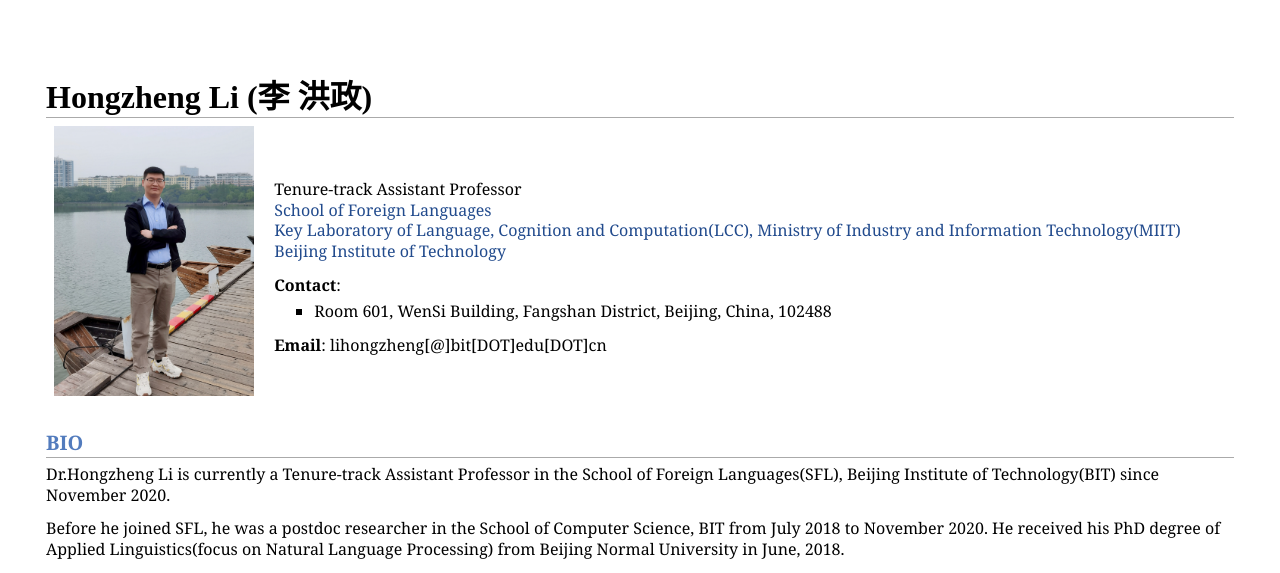
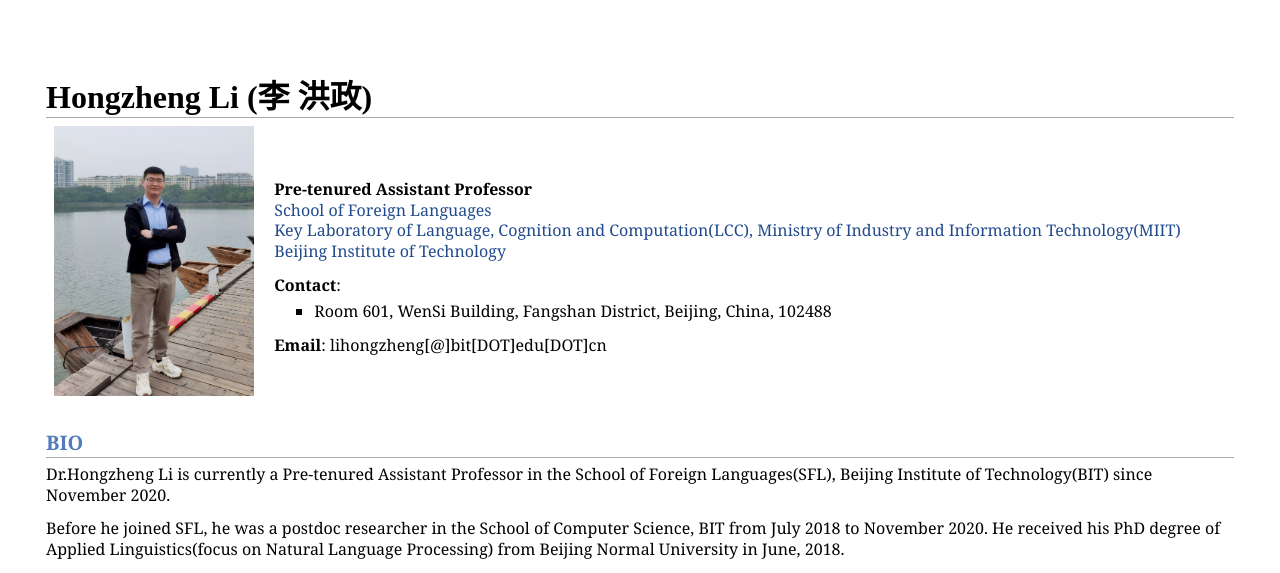
Before and after one commit to lihongzheng-nlp/lihongzheng-nlp.github.io, a Jekyll site: the page index.html, which Jekyll copies as it is, in a window 1280 px wide. Shown: the top 573 px of the page. Built offline with Jekyll 4.4.1, drawn with Linux system fonts in a browser that asks for light colours.

Commit message:
Update index.html

```diff
--- a/index.html
+++ b/index.html
@@ -14,7 +14,7 @@
 <table class="imgtable"><tr><td>
 <img src="images/hz.jpg" alt="alt text" width="200px" height="270px" />&nbsp;</td>
 <td align="left"><p><br />
-Tenure-track Assistant Professor<br />
+  <b>Pre-tenured Assistant Professor</b><br />
 <a href="https://sfl.bit.edu.cn/">School of Foreign Languages</a><br />
 <a href="https://lcc.bit.edu.cn/">Key Laboratory of Language, Cognition and Computation(LCC), Ministry of Industry and Information Technology(MIIT)</a><br />
 <a href="https://www.bit.edu.cn/">Beijing Institute of Technology</a><br /></p>
@@ -28,7 +28,7 @@ Tenure-track Assistant Professor<br />
 [<a href="https://scholar.google.com.hk/citations?user=BrOLQdwAAAAJ&amp;hl=zh-CN">Google Scholar</a>]</p> -->
 </td></tr></table>
 <h2>BIO</h2>
-<p>Dr.Hongzheng Li is currently a Tenure-track Assistant Professor in the School of Foreign Languages(SFL), Beijing Institute of Technology(BIT) since November 2020. </p>
+<p>Dr.Hongzheng Li is currently a Pre-tenured Assistant Professor in the School of Foreign Languages(SFL), Beijing Institute of Technology(BIT) since November 2020. </p>
 <p>Before he joined SFL, he was a postdoc researcher in the School of Computer Science, BIT from July 2018 to November 2020. He received his PhD degree of Applied Linguistics(focus on Natural Language Processing) from Beijing Normal University in June, 2018.</p>
 <h2>Education</h2>
 <ul>
```
